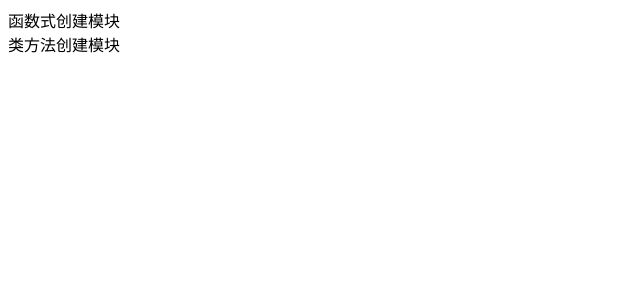
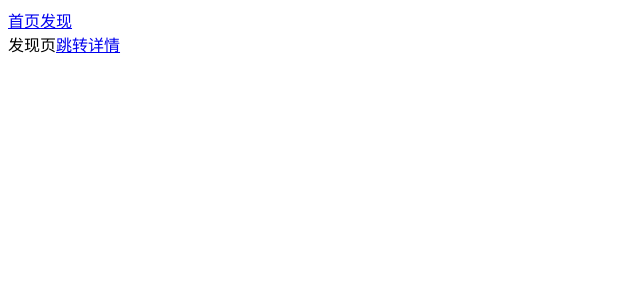
Before and after one commit to wuqion/react_demo, a React (Create React App) app: page /find in a window 1280 px wide. Shown: the top 300 px of the page, without its empty margins (0-640 px from the left). Built offline with nearby package versions, Linux system fonts and the light colour scheme.

Commit message:
基本跳转

```diff
--- a/package.json
+++ b/package.json
@@ -8,6 +8,7 @@
     "@testing-library/user-event": "^7.1.2",
     "react": "^16.13.1",
     "react-dom": "^16.13.1",
+    "react-router-dom": "^5.1.2",
     "react-scripts": "3.4.1"
   },
   "scripts": {
--- a/src/App.js
+++ b/src/App.js
@@ -1,12 +1,22 @@
 import React from 'react'
 import Home from './Home'
 import Find from './Find'
+import Details from './Details'
+import { Route,Link,Redirect,Switch } from 'react-router-dom'
 
 function App() {
   return (
     <div >
-        <Home />
-        <Find />
+        <Link to="/home">首页</Link>
+        <Link to="/find">发现</Link>
+        <Switch>
+        <Route path="/home" component={Home} />
+        <Route path="/details" component={Details} />
+          <Route path="/find" component={Find} />
+          <Redirect to="home" from="/" />
+        </Switch>
+
+
     </div>
   );
 }
--- /dev/null
+++ b/src/Details.js
@@ -0,0 +1,11 @@
+import React, { Component } from 'react'
+
+export default class Details extends Component {
+    render() {
+        return (
+            <div>
+                详情
+            </div>
+        )
+    }
+}
--- a/src/Find.js
+++ b/src/Find.js
@@ -1,9 +1,14 @@
 import React from 'react'
+import {Link} from 'react-router-dom'
 
 export default class Find extends React.Component{
     render(){
         return (
-            <div>类方法创建模块</div>
+            <div>
+                发现页
+                <Link to="details">跳转详情</Link>
+            </div>
+
         )
     }
 }
--- a/src/Home.js
+++ b/src/Home.js
@@ -2,7 +2,7 @@ import React from 'react';
 
 function Home (){
     return(
-        <div>函数式创建模块</div>
+        <div>首页</div>
     )
 }
 export default Home;
--- a/src/index.js
+++ b/src/index.js
@@ -1,9 +1,13 @@
 import React from 'react';
 import ReactDOM from 'react-dom';
-
+import { BrowserRouter as Router, Route,Switch } from "react-router-dom";
 import App from './App';
+import Details from './Details'
 
 ReactDOM.render(
-  <App />,
+  <Router>
+    <Route component={App} />
+  </Router>
+  ,
   document.getElementById('root')
 );
```
Also changed, not shown: 1 other file (tests, documents, lock files or other folders).
